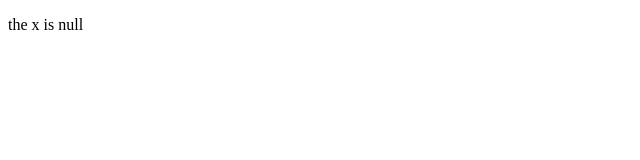
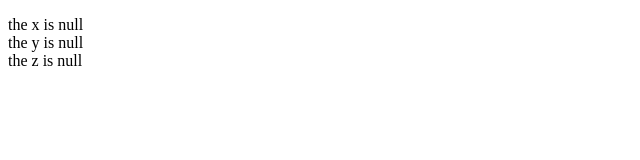
Before and after one commit to mazimez/Mazime, a plain HTML site: page test.html in a window 1280 px wide. Shown: the whole page, without its empty margins (0-640 px from the left). Drawn offline with Linux system fonts and the light colour scheme.

Commit message:
accelometer test

```diff
--- a/test.html
+++ b/test.html
@@ -11,18 +11,13 @@
     <p id="test"></p>
 </body>
 <script>
-    let gyroscope = new Gyroscope({ frequency: 60 });
+    let acl = new Accelerometer({ frequency: 60 });
 
-    gyroscope.addEventListener('reading', e => {
-        console.log("Angular velocity along the X-axis " + gyroscope.x);
-        console.log("Angular velocity along the Y-axis " + gyroscope.y);
-        console.log("Angular velocity along the Z-axis " + gyroscope.z);
-    });
-    gyroscope.start();
+    acl.start();
     let p = document.getElementById('test');
     setInterval(function () {
-        console.log("Angular velocity along the X-axis " + gyroscope.x);
-        p.innerHTML = "the x is " + gyroscope.x
+        console.log("Acceleration along the X-axis " + acl.x);
+        p.innerHTML = "the x is " + acl.x + "<br>" + "the y is " + acl.y + "<br>" + "the z is " + acl.z;
     }, 1000);
 </script>
 
```
